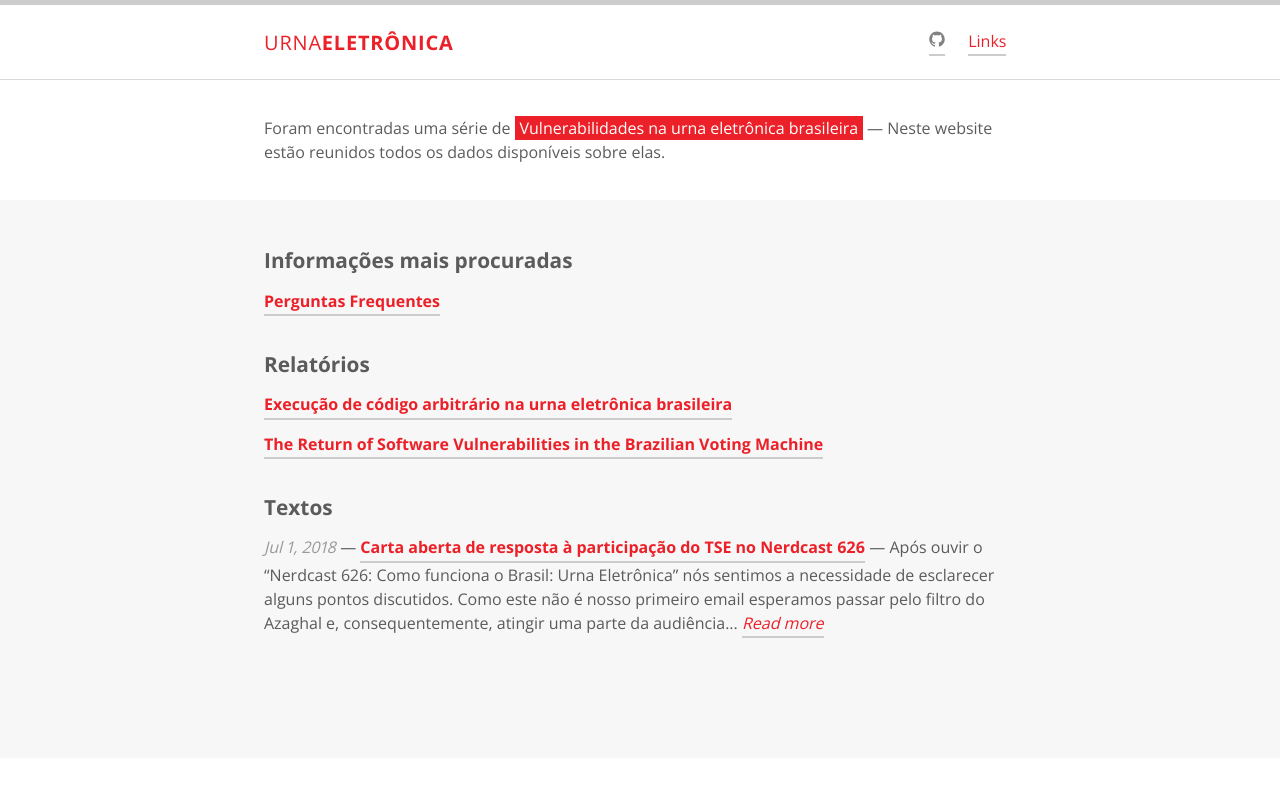
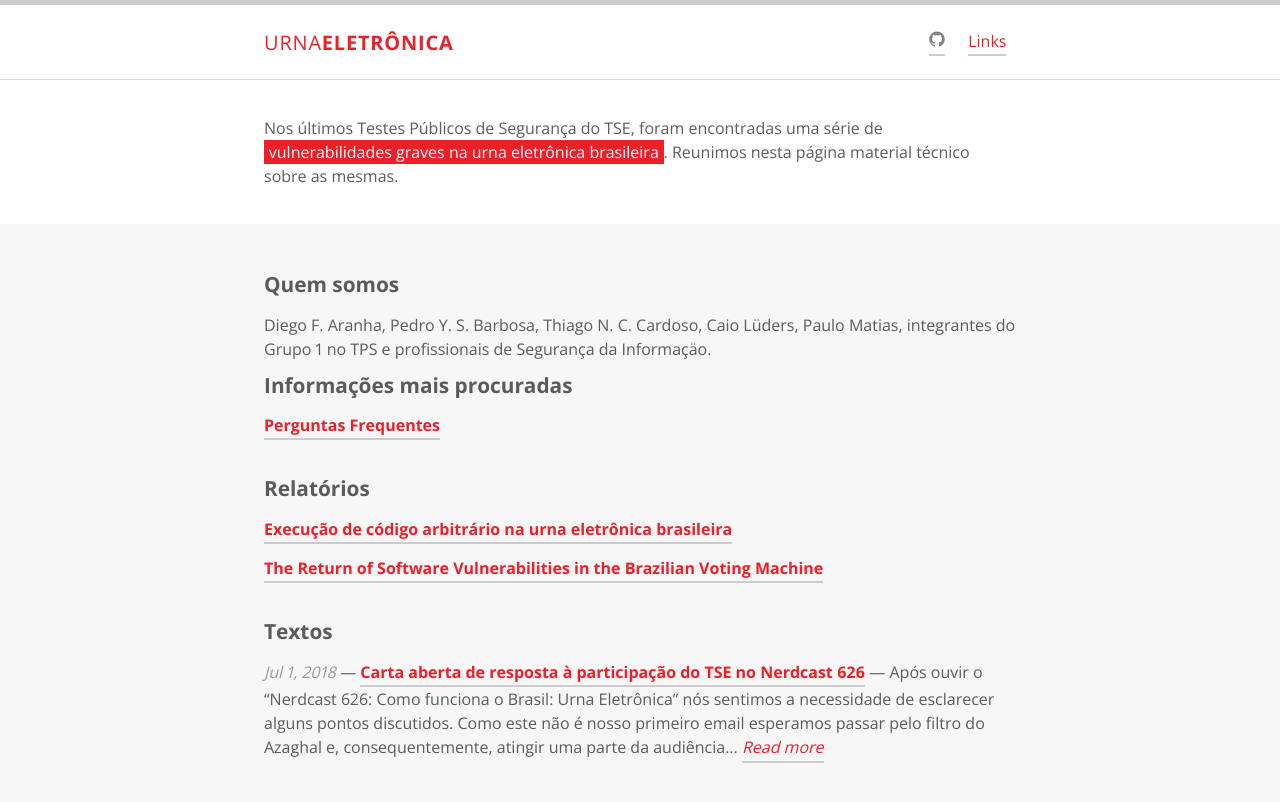
Before and after one commit to epicleet/urna-website, a Jekyll site: the page built from index.html, in a window 1280 px wide. Shown: the top 802 px of the page. Built offline with Jekyll 4.4.1, drawn with Linux system fonts in a browser that asks for light colours; the list of posts is cut into pages by our own code.

Commit message:
Add authorship

```diff
--- a/_includes/intro.html
+++ b/_includes/intro.html
@@ -1,5 +1,5 @@
 <section class="intro">
   <div class="container">
-    <p class="lead">Foram encontradas uma série de <strong class="author-name" itemprop="name">Vulnerabilidades na urna eletrônica brasileira</strong> — Neste website estão reunidos todos os dados disponíveis sobre elas.</p>
+    <p class="lead">Nos últimos Testes Públicos de Segurança do TSE, foram encontradas uma série de <strong class="author-name" itemprop="name">vulnerabilidades graves na urna eletrônica brasileira</strong>. Reunimos nesta página material técnico sobre as mesmas.</p>
   </div>
 </section>
--- a/index.html
+++ b/index.html
@@ -1,6 +1,6 @@
 ---
 layout: default
-description: "Website sobre as vulnerabilidades na urna eletrônica"
+description: "Página sobre (in)segurança da urna eletrônica"
 title: Home
 ---
 
@@ -9,6 +9,9 @@
 
 <section class="post-list">
   <div class="container">
+
+    <h2>Quem somos</h2>
+    <p>Diego F. Aranha, Pedro Y. S. Barbosa, Thiago N. C. Cardoso, Caio Lüders, Paulo Matias, integrantes do Grupo 1 no TPS e profissionais de Segurança da Informaçäo.
 
     <h2>Informações mais procuradas</h2>
     <p><a class="post-link" href="{{ '/faq' | prepend: site.baseurl }}" style="font-weight: bold;">Perguntas Frequentes</a></p>
```
